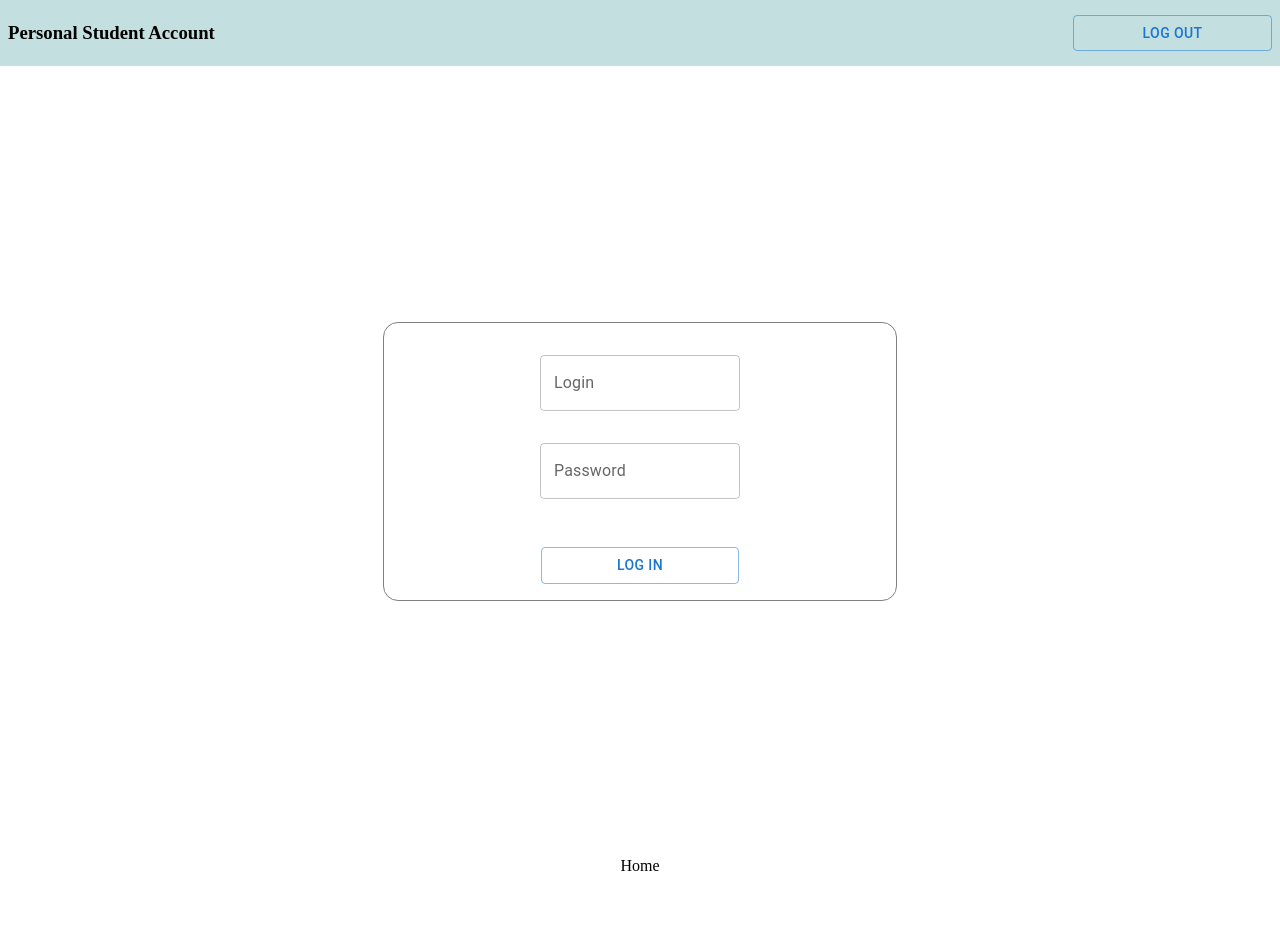
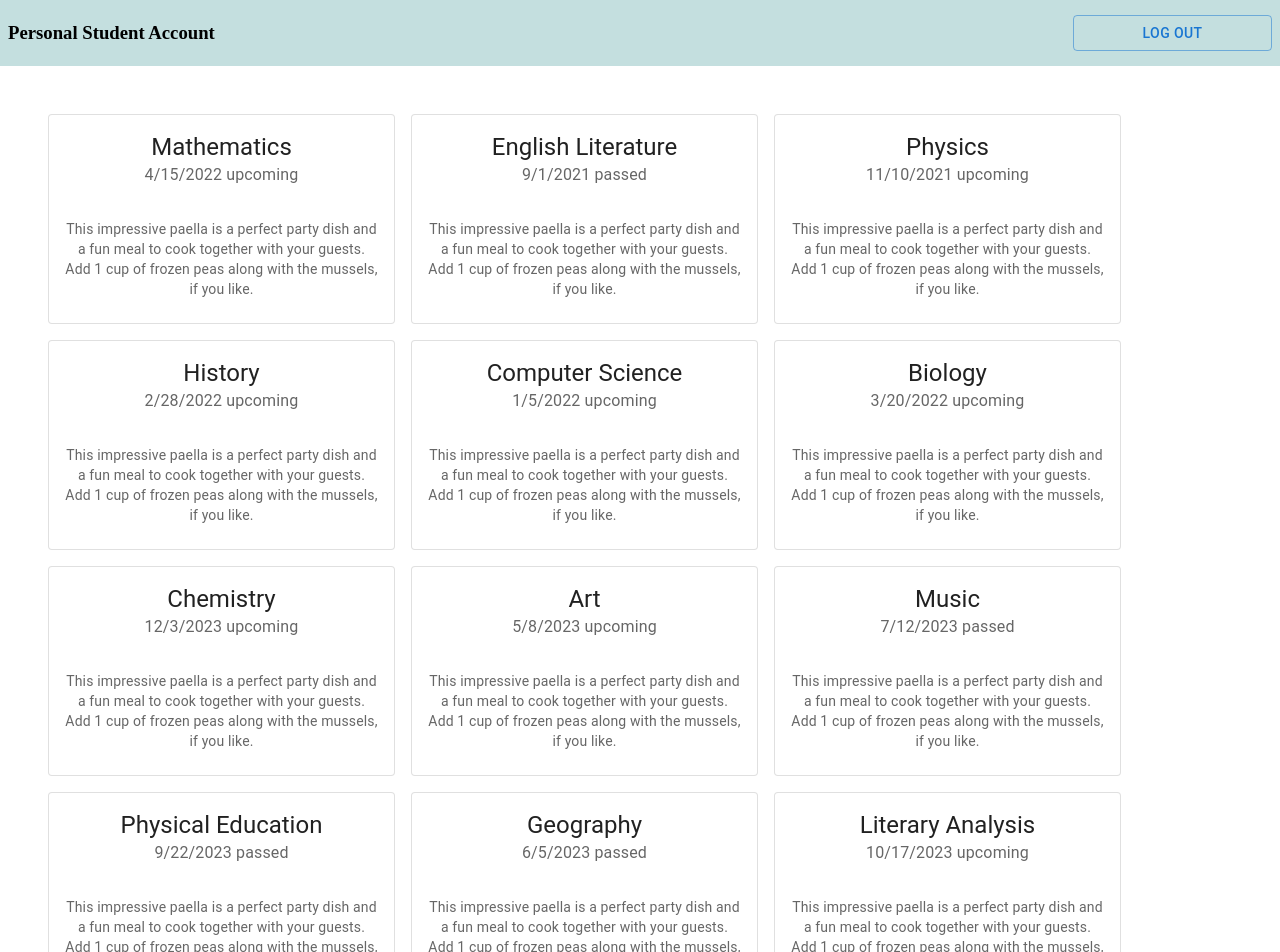
Before and after one commit to PavloLapan/PSA, a React (Create React App) app in the folder psa/: page / in a window 1280 px wide. Shown: the top 952 px of the page. Before the commit the page ends 875 px from the top, so only its background shows below. Built offline with nearby package versions, Linux system fonts and the light colour scheme.

Commit message:
plapan-task-5: create card and mock info
create card using MUI and mock, added to homepage

```diff
--- a/psa/package.json
+++ b/psa/package.json
@@ -13,6 +13,7 @@
     "@types/node": "^16.18.35",
     "@types/react": "^18.2.11",
     "@types/react-dom": "^18.2.4",
+    "nanoid": "^4.0.2",
     "react": "^18.2.0",
     "react-dom": "^18.2.0",
     "react-scripts": "5.0.1",
--- /dev/null
+++ b/psa/src/components/card.tsx
@@ -0,0 +1,30 @@
+import React from 'react';
+import TextField from '@mui/material/TextField';
+import { Box, Button, Card, CardContent, CardHeader, styled, Typography } from "@mui/material";
+import { StudentCoursesProps } from "../helpers/courses-mock";
+
+//@ts-ignore
+const CardItem = ({ name, date, comment }) => { // Added curly braces around the function parameter
+
+
+
+    return (
+
+        <Card variant="outlined" sx={{ maxWidth: 345, m: 1 }}>
+            <CardHeader
+                title={name}
+                subheader={date > new Date().toLocaleDateString() ? `${date} passed`: `${date} upcoming`}
+            />
+
+            <CardContent>
+                <Typography variant="body2" color="text.secondary">
+                    This impressive paella is a perfect party dish and a fun meal to cook
+                    together with your guests. Add 1 cup of frozen peas along with the mussels,
+                    if you like.
+                </Typography>
+            </CardContent>
+        </Card>
+    );
+};
+
+export default CardItem;
--- a/psa/src/components/course-details.tsx
+++ b/psa/src/components/course-details.tsx
@@ -1,12 +1,33 @@
 import React from 'react';
+import CoursesMock from "../helpers/courses-mock";
+import {Box} from "@mui/material";
+import CardItem from "./card";
+import {nanoid} from "nanoid";
 
 const CourseDetails = () => {
 
 
+
+
     return (
-      <>
-          <h2>course-details</h2>
-      </>
+        <Box
+        sx={{
+            display: 'flex',
+            flexWrap: 'wrap',
+            padding: 2,
+            margin: 3
+        }}>
+            { CoursesMock.map(course => {
+                return (
+                    <CardItem
+                        key={nanoid()}
+                        name={course.name}
+                        date={course.date.toLocaleDateString()}
+                        comment={course.comment}/>
+                )
+            })}
+
+        </Box>
     );
 };
 
--- a/psa/src/components/home.tsx
+++ b/psa/src/components/home.tsx
@@ -1,13 +1,15 @@
 import React from 'react';
 import Login from "./login";
 import Header from "./header";
+import CourseDetails from "./course-details";
 
 
 const Home = () => {
     return (
     <div>
         <Header/>
-        <Login />
+        <CourseDetails/>
+        {/*<Login />*/}
            Home
     </div>
 );
--- /dev/null
+++ b/psa/src/helpers/courses-mock.ts
@@ -0,0 +1,87 @@
+import exp from "constants";
+
+export interface StudentCoursesProps {
+    name: string,
+    date: Date,
+    comment: string
+}
+
+const studentCourses: StudentCoursesProps[] = [
+    {
+        name: "Mathematics",
+        date: new Date("2022-04-15"),
+        comment: "Great course! Enjoyed learning advanced algebra.",
+    },
+    {
+        name: "English Literature",
+        date: new Date("2021-09-01"),
+        comment: "Interesting readings and insightful discussions.",
+    },
+    {
+        name: "Physics",
+        date: new Date("2021-11-10"),
+        comment: "Challenging but rewarding experiments and concepts.",
+    },
+    {
+        name: "History",
+        date: new Date("2022-02-28"),
+        comment: "Fascinating study of ancient civilizations.",
+    },
+    {
+        name: "Computer Science",
+        date: new Date("2022-01-05"),
+        comment: "Loved coding projects and problem-solving challenges.",
+    },
+    {
+        name: "Biology",
+        date: new Date("2022-03-20"),
+        comment: "Exploring the wonders of life and its mechanisms.",
+    },
+    {
+        name: "Chemistry",
+        date: new Date("2023-12-03"),
+        comment: "Hands-on experiments and understanding chemical reactions.",
+    },
+    {
+        name: "Art",
+        date: new Date("2023-05-08"),
+        comment: "Expressing creativity through various mediums.",
+    },
+    {
+        name: "Music",
+        date: new Date("2023-07-12"),
+        comment: "Learning to play instruments and appreciating different genres.",
+    },
+    {
+        name: "Physical Education",
+        date: new Date("2023-09-22"),
+        comment: "Engaging in team sports and improving fitness levels.",
+    },
+    {
+        name: "Geography",
+        date: new Date("2023-06-05"),
+        comment: "Exploring the diversity of landscapes and cultures.",
+    },
+    {
+        name: "Literary Analysis",
+        date: new Date("2023-10-17"),
+        comment: "Analyzing classic literature and developing critical thinking.",
+    },
+    {
+        name: "Psychology",
+        date: new Date("2023-08-02"),
+        comment: "Understanding human behavior and the mind.",
+    },
+    {
+        name: "Economics",
+        date: new Date("2023-11-30"),
+        comment: "Studying supply and demand, and global economic systems.",
+    },
+    {
+        name: "Spanish",
+        date: new Date("2023-10-25"),
+        comment: "Learning a new language and practicing conversational skills.",
+    }
+];
+
+export default studentCourses
```
